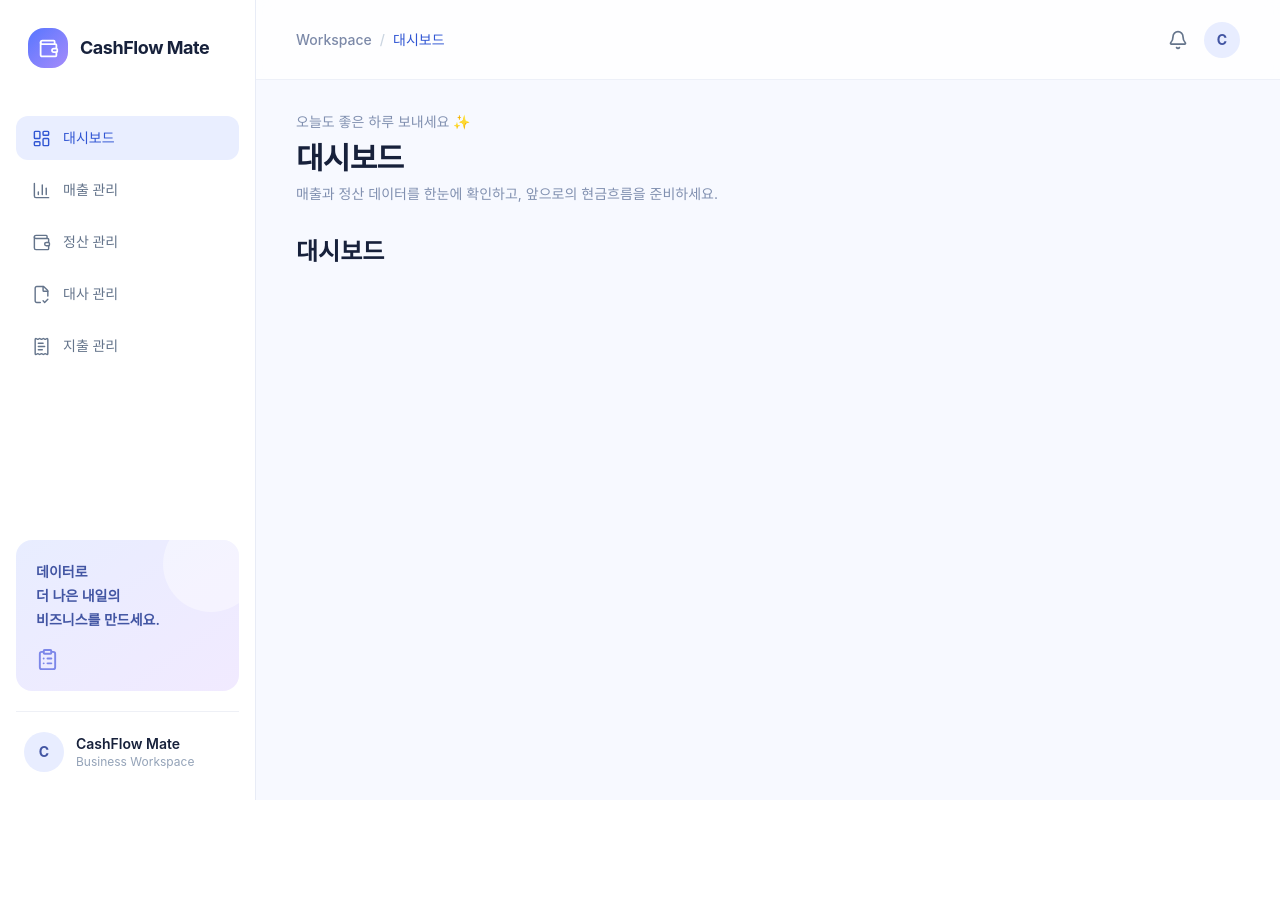
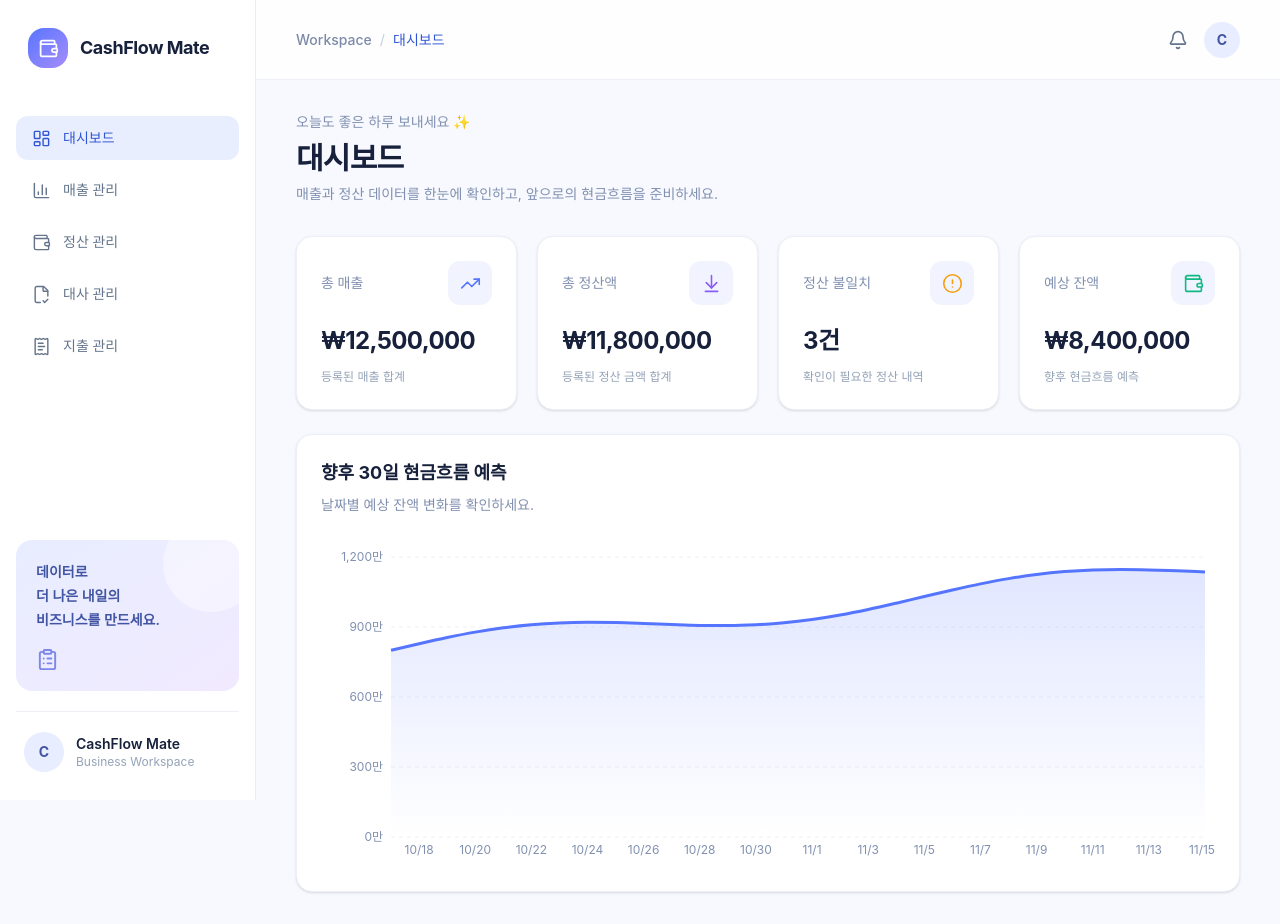
Before and after one commit to gain-0525/CashFlow-Mate-Frontend, a React (Vite) app: page / in a window 1280 px wide. Before the commit the page ends 800 px from the top, so only its background shows below. Built offline with nearby package versions, Linux system fonts and the light colour scheme.

Commit message:
feat: 대시보드 추가

```diff
--- a/package.json
+++ b/package.json
@@ -15,6 +15,7 @@
     "react": "^19.2.8",
     "react-dom": "^19.2.8",
     "react-router": "^8.4.0",
+    "recharts": "^3.10.1",
     "tailwindcss": "^4.3.3"
   },
   "devDependencies": {
--- /dev/null
+++ b/src/components/dashboard/CashFlowChart.tsx
@@ -0,0 +1,88 @@
+import {
+  Area,
+  AreaChart,
+  CartesianGrid,
+  ResponsiveContainer,
+  Tooltip,
+  XAxis,
+  YAxis,
+} from "recharts";
+
+interface CashFlowData {
+  date: string;
+  balance: number;
+}
+
+interface CashFlowChartProps {
+  data: CashFlowData[];
+}
+
+export default function CashFlowChart({ data }: CashFlowChartProps) {
+  return (
+    <section className="rounded-2xl border border-[#EDF0F8] bg-white p-6 shadow-sm">
+      <div className="mb-8">
+        <h2 className="text-lg font-bold text-[#17213B]">
+          향후 30일 현금흐름 예측
+        </h2>
+        <p className="mt-2 text-sm text-[#8190B0]">
+          날짜별 예상 잔액 변화를 확인하세요.
+        </p>
+      </div>
+
+      <div className="h-[320px] w-full">
+        <ResponsiveContainer width="100%" height="100%">
+          <AreaChart
+            data={data}
+            margin={{ top: 10, right: 10, left: 0, bottom: 0 }}
+          >
+            <defs>
+              <linearGradient id="balanceGradient" x1="0" y1="0" x2="0" y2="1">
+                <stop offset="0%" stopColor="#5675FF" stopOpacity={0.3} />
+                <stop offset="100%" stopColor="#5675FF" stopOpacity={0} />
+              </linearGradient>
+            </defs>
+
+            <CartesianGrid
+              stroke="#EDF0F8"
+              strokeDasharray="4 4"
+              vertical={false}
+            />
+
+            <XAxis
+              dataKey="date"
+              tick={{ fill: "#8190B0", fontSize: 12 }}
+              tickLine={false}
+              axisLine={false}
+              minTickGap={24}
+            />
+
+            <YAxis
+              tickFormatter={(value: number) =>
+                `${(value / 10000).toLocaleString("ko-KR")}만`
+              }
+              tick={{ fill: "#8190B0", fontSize: 12 }}
+              tickLine={false}
+              axisLine={false}
+              width={70}
+            />
+
+            <Tooltip
+              formatter={(value) =>
+                `${Number(value).toLocaleString("ko-KR")}원`
+              }
+            />
+
+            <Area
+              type="monotone"
+              dataKey="balance"
+              name="예상 잔액"
+              stroke="#5675FF"
+              strokeWidth={3}
+              fill="url(#balanceGradient)"
+            />
+          </AreaChart>
+        </ResponsiveContainer>
+      </div>
+    </section>
+  );
+}
--- /dev/null
+++ b/src/components/dashboard/SummaryCard.tsx
@@ -0,0 +1,37 @@
+import type { LucideIcon } from "lucide-react";
+
+interface SummaryCardProps {
+  title: string;
+  value: string;
+  description?: string;
+  icon: LucideIcon;
+  iconColor?: string;
+}
+
+export default function SummaryCard({
+  title,
+  value,
+  description,
+  icon: Icon,
+  iconColor = "#5675FF",
+}: SummaryCardProps) {
+  return (
+    <div className="rounded-2xl border border-[#EDF0F8] bg-white p-6 shadow-sm transition-all duration-200 hover:-translate-y-1 hover:shadow-md">
+      <div className="mb-5 flex items-center justify-between">
+        <p className="text-sm font-medium text-[#8190B0]">{title}</p>
+
+        <div className="flex h-11 w-11 items-center justify-center rounded-xl bg-[#F1F4FF]">
+          <Icon size={21} color={iconColor} strokeWidth={1.8} />
+        </div>
+      </div>
+
+      <p className="text-2xl font-bold tracking-tight text-[#17213B]">
+        {value}
+      </p>
+
+      {description && (
+        <p className="mt-3 text-xs text-[#94A3B8]">{description}</p>
+      )}
+    </div>
+  );
+}
--- a/src/pages/DashboardPage.tsx
+++ b/src/pages/DashboardPage.tsx
@@ -1,3 +1,54 @@
+import { AlertCircle, ArrowDownToLine, TrendingUp, Wallet } from "lucide-react";
+
+import SummaryCard from "../components/dashboard/SummaryCard";
+import CashFlowChart from "../components/dashboard/CashFlowChart";
+
 export default function DashboardPage() {
-  return <h2 className="text-2xl font-bold">대시보드</h2>;
+  return (
+    <div className="space-y-6">
+      <div className="grid grid-cols-1 gap-5 sm:grid-cols-2 xl:grid-cols-4">
+        <SummaryCard
+          title="총 매출"
+          value="₩12,500,000"
+          description="등록된 매출 합계"
+          icon={TrendingUp}
+        />
+
+        <SummaryCard
+          title="총 정산액"
+          value="₩11,800,000"
+          description="등록된 정산 금액 합계"
+          icon={ArrowDownToLine}
+          iconColor="#8B5CF6"
+        />
+
+        <SummaryCard
+          title="정산 불일치"
+          value="3건"
+          description="확인이 필요한 정산 내역"
+          icon={AlertCircle}
+          iconColor="#F59E0B"
+        />
+
+        <SummaryCard
+          title="예상 잔액"
+          value="₩8,400,000"
+          description="향후 현금흐름 예측"
+          icon={Wallet}
+          iconColor="#10B981"
+        />
+      </div>
+
+      <CashFlowChart data={mockForecast} />
+    </div>
+  );
 }
+
+const mockForecast = Array.from({ length: 30 }, (_, index) => {
+  const date = new Date(2026, 9, 17 + index);
+
+  return {
+    date: `${date.getMonth() + 1}/${date.getDate()}`,
+    balance: 8000000 + index * 120000 + Math.sin(index / 3) * 500000,
+  };
+});
```
Also changed, not shown: 1 other file (tests, documents, lock files or other folders).
